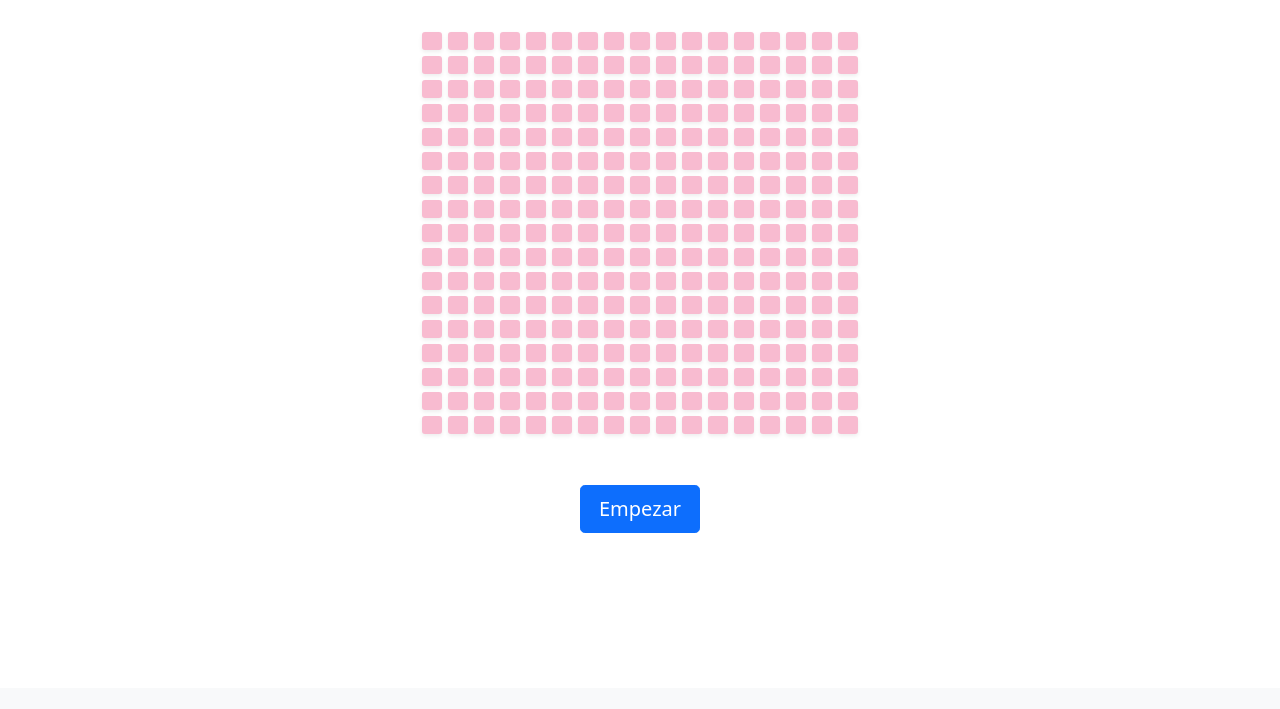
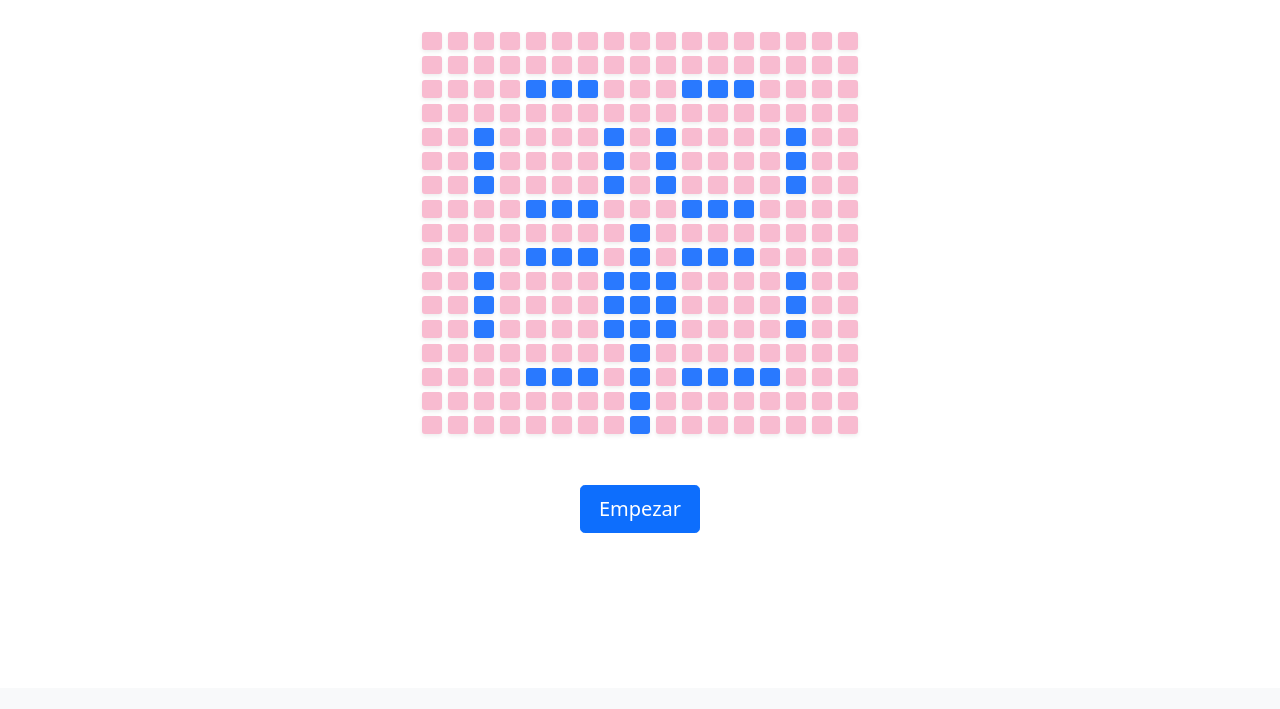
Before and after one commit to Sondar4/band-web, a website built with Parcel: page src/sorpresa.html in a window 1280 px wide. Shown: the part 187-896 px from the top of the page. Built offline with nearby package versions, Linux system fonts and the light colour scheme.

Commit message:
Main points finished

```diff
--- a/src/assets/styles/layouts/_sorpresa.scss
+++ b/src/assets/styles/layouts/_sorpresa.scss
@@ -1,3 +1,11 @@
+.ooops {
+  display: block;
+
+  @media (min-width: 431px) {
+    display: none;
+  }
+}
+
 .body-container{
   height: 690px;
 
@@ -11,19 +19,20 @@
 }
 
 .cell {
-  margin: 3px;
-  padding: 0;
-
   width: 20px;
   height: 18px;
+
+  padding: 0;
+  margin: 3px;
+
 
   background-color: #f8bbd0;
   border-radius: 3px;
 }
 
 .cell:hover {
+  cursor: pointer;
   background-color: #ffeeff;
-  cursor: pointer;
 }
 
 .cell.alive {
@@ -37,3 +46,13 @@
 #gameButton {
   width: 120px;
 }
+
+// Ocultar el juego para dispositivos demasiado pequeños
+@media (max-width: 430px) {
+  .row {
+    display: none;
+  }
+  .body-container{
+    height: 50vh;
+  }
+}
--- a/src/sorpresa.html
+++ b/src/sorpresa.html
@@ -36,7 +36,11 @@
       </div>
     </nav>
 
-    <h1 class="text-center mb-5">El juego de la música</h1>
+    <h1 class="text-center mb-5">El juego de la <del>música</del> vida</h1>
+
+    <h3 class="text-center mb-5 ooops">
+      Ooops! Tu dispositivo es demasiado pequeño para visualizar esta aplicación.
+    </h3>
 
     <div class="d-flex align-items-center flex-column body-container">
 
@@ -87,15 +91,15 @@
           <div class="cell shadow-sm" id="cell-036"></div>
           <div class="cell shadow-sm" id="cell-037"></div>
           <div class="cell shadow-sm" id="cell-038"></div>
-          <div class="cell shadow-sm" id="cell-039"></div>
-          <div class="cell shadow-sm" id="cell-040"></div>
-          <div class="cell shadow-sm" id="cell-041"></div>
+          <div class="cell shadow-sm alive" id="cell-039"></div>
+          <div class="cell shadow-sm alive" id="cell-040"></div>
+          <div class="cell shadow-sm alive" id="cell-041"></div>
           <div class="cell shadow-sm" id="cell-042"></div>
           <div class="cell shadow-sm" id="cell-043"></div>
           <div class="cell shadow-sm" id="cell-044"></div>
-          <div class="cell shadow-sm" id="cell-045"></div>
-          <div class="cell shadow-sm" id="cell-046"></div>
-          <div class="cell shadow-sm" id="cell-047"></div>
+          <div class="cell shadow-sm alive" id="cell-045"></div>
+          <div class="cell shadow-sm alive" id="cell-046"></div>
+          <div class="cell shadow-sm alive" id="cell-047"></div>
           <div class="cell shadow-sm" id="cell-048"></div>
           <div class="cell shadow-sm" id="cell-049"></div>
           <div class="cell shadow-sm" id="cell-050"></div>
@@ -125,19 +129,19 @@
         <div class="row">
           <div class="cell shadow-sm" id="cell-069"></div>
           <div class="cell shadow-sm" id="cell-070"></div>
-          <div class="cell shadow-sm" id="cell-071"></div>
+          <div class="cell shadow-sm alive" id="cell-071"></div>
           <div class="cell shadow-sm" id="cell-072"></div>
           <div class="cell shadow-sm" id="cell-073"></div>
           <div class="cell shadow-sm" id="cell-074"></div>
           <div class="cell shadow-sm" id="cell-075"></div>
-          <div class="cell shadow-sm" id="cell-076"></div>
+          <div class="cell shadow-sm alive" id="cell-076"></div>
           <div class="cell shadow-sm" id="cell-077"></div>
-          <div class="cell shadow-sm" id="cell-078"></div>
+          <div class="cell shadow-sm alive" id="cell-078"></div>
           <div class="cell shadow-sm" id="cell-079"></div>
           <div class="cell shadow-sm" id="cell-080"></div>
           <div class="cell shadow-sm" id="cell-081"></div>
           <div class="cell shadow-sm" id="cell-082"></div>
-          <div class="cell shadow-sm" id="cell-083"></div>
+          <div class="cell shadow-sm alive" id="cell-083"></div>
           <div class="cell shadow-sm" id="cell-084"></div>
           <div class="cell shadow-sm" id="cell-085"></div>
         </div>
@@ -145,19 +149,19 @@
         <div class="row">
           <div class="cell shadow-sm" id="cell-086"></div>
           <div class="cell shadow-sm" id="cell-087"></div>
-          <div class="cell shadow-sm" id="cell-088"></div>
+          <div class="cell shadow-sm alive" id="cell-088"></div>
           <div class="cell shadow-sm" id="cell-089"></div>
           <div class="cell shadow-sm" id="cell-090"></div>
           <div class="cell shadow-sm" id="cell-091"></div>
           <div class="cell shadow-sm" id="cell-092"></div>
-          <div class="cell shadow-sm" id="cell-093"></div>
+          <div class="cell shadow-sm alive" id="cell-093"></div>
           <div class="cell shadow-sm" id="cell-094"></div>
-          <div class="cell shadow-sm" id="cell-095"></div>
+          <div class="cell shadow-sm alive" id="cell-095"></div>
           <div class="cell shadow-sm" id="cell-096"></div>
           <div class="cell shadow-sm" id="cell-097"></div>
           <div class="cell shadow-sm" id="cell-098"></div>
           <div class="cell shadow-sm" id="cell-099"></div>
-          <div class="cell shadow-sm" id="cell-100"></div>
+          <div class="cell shadow-sm alive" id="cell-100"></div>
           <div class="cell shadow-sm" id="cell-101"></div>
           <div class="cell shadow-sm" id="cell-102"></div>
         </div>
@@ -165,19 +169,19 @@
         <div class="row">
           <div class="cell shadow-sm" id="cell-103"></div>
           <div class="cell shadow-sm" id="cell-104"></div>
-          <div class="cell shadow-sm" id="cell-105"></div>
+          <div class="cell shadow-sm alive" id="cell-105"></div>
           <div class="cell shadow-sm" id="cell-106"></div>
           <div class="cell shadow-sm" id="cell-107"></div>
           <div class="cell shadow-sm" id="cell-108"></div>
           <div class="cell shadow-sm" id="cell-109"></div>
-          <div class="cell shadow-sm" id="cell-110"></div>
+          <div class="cell shadow-sm alive" id="cell-110"></div>
           <div class="cell shadow-sm" id="cell-111"></div>
-          <div class="cell shadow-sm" id="cell-112"></div>
+          <div class="cell shadow-sm alive" id="cell-112"></div>
           <div class="cell shadow-sm" id="cell-113"></div>
           <div class="cell shadow-sm" id="cell-114"></div>
           <div class="cell shadow-sm" id="cell-115"></div>
           <div class="cell shadow-sm" id="cell-116"></div>
-          <div class="cell shadow-sm" id="cell-117"></div>
+          <div class="cell shadow-sm alive" id="cell-117"></div>
           <div class="cell shadow-sm" id="cell-118"></div>
           <div class="cell shadow-sm" id="cell-119"></div>
         </div>
@@ -187,15 +191,15 @@
           <div class="cell shadow-sm" id="cell-121"></div>
           <div class="cell shadow-sm" id="cell-122"></div>
           <div class="cell shadow-sm" id="cell-123"></div>
-          <div class="cell shadow-sm" id="cell-124"></div>
-          <div class="cell shadow-sm" id="cell-125"></div>
-          <div class="cell shadow-sm" id="cell-126"></div>
+          <div class="cell shadow-sm alive" id="cell-124"></div>
+          <div class="cell shadow-sm alive" id="cell-125"></div>
+          <div class="cell shadow-sm alive" id="cell-126"></div>
           <div class="cell shadow-sm" id="cell-127"></div>
           <div class="cell shadow-sm" id="cell-128"></div>
           <div class="cell shadow-sm" id="cell-129"></div>
-          <div class="cell shadow-sm" id="cell-130"></div>
-          <div class="cell shadow-sm" id="cell-131"></div>
-          <div class="cell shadow-sm" id="cell-132"></div>
+          <div class="cell shadow-sm alive" id="cell-130"></div>
+          <div class="cell shadow-sm alive" id="cell-131"></div>
+          <div class="cell shadow-sm alive" id="cell-132"></div>
           <div class="cell shadow-sm" id="cell-133"></div>
           <div class="cell shadow-sm" id="cell-134"></div>
           <div class="cell shadow-sm" id="cell-135"></div>
@@ -211,7 +215,7 @@
           <div class="cell shadow-sm" id="cell-142"></div>
           <div class="cell shadow-sm" id="cell-143"></div>
           <div class="cell shadow-sm" id="cell-144"></div>
-          <div class="cell shadow-sm" id="cell-145"></div>
+          <div class="cell shadow-sm alive" id="cell-145"></div>
           <div class="cell shadow-sm" id="cell-146"></div>
           <div class="cell shadow-sm" id="cell-147"></div>
           <div class="cell shadow-sm" id="cell-148"></div>
@@ -227,15 +231,15 @@
           <div class="cell shadow-sm" id="cell-155"></div>
           <div class="cell shadow-sm" id="cell-156"></div>
           <div class="cell shadow-sm" id="cell-157"></div>
-          <div class="cell shadow-sm" id="cell-158"></div>
-          <div class="cell shadow-sm" id="cell-159"></div>
-          <div class="cell shadow-sm" id="cell-160"></div>
+          <div class="cell shadow-sm alive" id="cell-158"></div>
+          <div class="cell shadow-sm alive" id="cell-159"></div>
+          <div class="cell shadow-sm alive" id="cell-160"></div>
           <div class="cell shadow-sm" id="cell-161"></div>
-          <div class="cell shadow-sm" id="cell-162"></div>
+          <div class="cell shadow-sm alive" id="cell-162"></div>
           <div class="cell shadow-sm" id="cell-163"></div>
-          <div class="cell shadow-sm" id="cell-164"></div>
-          <div class="cell shadow-sm" id="cell-165"></div>
-          <div class="cell shadow-sm" id="cell-166"></div>
+          <div class="cell shadow-sm alive" id="cell-164"></div>
+          <div class="cell shadow-sm alive" id="cell-165"></div>
+          <div class="cell shadow-sm alive" id="cell-166"></div>
           <div class="cell shadow-sm" id="cell-167"></div>
           <div class="cell shadow-sm" id="cell-168"></div>
           <div class="cell shadow-sm" id="cell-169"></div>
@@ -245,19 +249,19 @@
         <div class="row">
           <div class="cell shadow-sm" id="cell-171"></div>
           <div class="cell shadow-sm" id="cell-172"></div>
-          <div class="cell shadow-sm" id="cell-173"></div>
+          <div class="cell shadow-sm alive" id="cell-173"></div>
           <div class="cell shadow-sm" id="cell-174"></div>
           <div class="cell shadow-sm" id="cell-175"></div>
           <div class="cell shadow-sm" id="cell-176"></div>
           <div class="cell shadow-sm" id="cell-177"></div>
-          <div class="cell shadow-sm" id="cell-178"></div>
-          <div class="cell shadow-sm" id="cell-179"></div>
-          <div class="cell shadow-sm" id="cell-180"></div>
+          <div class="cell shadow-sm alive" id="cell-178"></div>
+          <div class="cell shadow-sm alive" id="cell-179"></div>
+          <div class="cell shadow-sm alive" id="cell-180"></div>
           <div class="cell shadow-sm" id="cell-181"></div>
           <div class="cell shadow-sm" id="cell-182"></div>
           <div class="cell shadow-sm" id="cell-183"></div>
           <div class="cell shadow-sm" id="cell-184"></div>
-          <div class="cell shadow-sm" id="cell-185"></div>
+          <div class="cell shadow-sm alive" id="cell-185"></div>
           <div class="cell shadow-sm" id="cell-186"></div>
           <div class="cell shadow-sm" id="cell-187"></div>
         </div>
@@ -265,19 +269,19 @@
         <div class="row">
           <div class="cell shadow-sm" id="cell-188"></div>
           <div class="cell shadow-sm" id="cell-189"></div>
-          <div class="cell shadow-sm" id="cell-190"></div>
+          <div class="cell shadow-sm alive" id="cell-190"></div>
           <div class="cell shadow-sm" id="cell-191"></div>
           <div class="cell shadow-sm" id="cell-192"></div>
           <div class="cell shadow-sm" id="cell-193"></div>
           <div class="cell shadow-sm" id="cell-194"></div>
-          <div class="cell shadow-sm" id="cell-195"></div>
-          <div class="cell shadow-sm" id="cell-196"></div>
-          <div class="cell shadow-sm" id="cell-197"></div>
+          <div class="cell shadow-sm alive" id="cell-195"></div>
+          <div class="cell shadow-sm alive" id="cell-196"></div>
+          <div class="cell shadow-sm alive" id="cell-197"></div>
           <div class="cell shadow-sm" id="cell-198"></div>
           <div class="cell shadow-sm" id="cell-199"></div>
           <div class="cell shadow-sm" id="cell-200"></div>
           <div class="cell shadow-sm" id="cell-201"></div>
-          <div class="cell shadow-sm" id="cell-202"></div>
+          <div class="cell shadow-sm alive" id="cell-202"></div>
           <div class="cell shadow-sm" id="cell-203"></div>
           <div class="cell shadow-sm" id="cell-204"></div>
         </div>
@@ -285,19 +289,19 @@
         <div class="row">
           <div class="cell shadow-sm" id="cell-205"></div>
           <div class="cell shadow-sm" id="cell-206"></div>
-          <div class="cell shadow-sm" id="cell-207"></div>
+          <div class="cell shadow-sm alive" id="cell-207"></div>
           <div class="cell shadow-sm" id="cell-208"></div>
           <div class="cell shadow-sm" id="cell-209"></div>
           <div class="cell shadow-sm" id="cell-210"></div>
           <div class="cell shadow-sm" id="cell-211"></div>
-          <div class="cell shadow-sm" id="cell-212"></div>
-          <div class="cell shadow-sm" id="cell-213"></div>
-          <div class="cell shadow-sm" id="cell-214"></div>
+          <div class="cell shadow-sm alive" id="cell-212"></div>
+          <div class="cell shadow-sm alive" id="cell-213"></div>
+          <div class="cell shadow-sm alive" id="cell-214"></div>
           <div class="cell shadow-sm" id="cell-215"></div>
           <div class="cell shadow-sm" id="cell-216"></div>
           <div class="cell shadow-sm" id="cell-217"></div>
           <div class="cell shadow-sm" id="cell-218"></div>
-          <div class="cell shadow-sm" id="cell-219"></div>
+          <div class="cell shadow-sm alive" id="cell-219"></div>
           <div class="cell shadow-sm" id="cell-220"></div>
           <div class="cell shadow-sm" id="cell-221"></div>
         </div>
@@ -311,7 +315,7 @@
           <div class="cell shadow-sm" id="cell-227"></div>
           <div class="cell shadow-sm" id="cell-228"></div>
           <div class="cell shadow-sm" id="cell-229"></div>
-          <div class="cell shadow-sm" id="cell-230"></div>
+          <div class="cell shadow-sm alive" id="cell-230"></div>
           <div class="cell shadow-sm" id="cell-231"></div>
           <div class="cell shadow-sm" id="cell-232"></div>
           <div class="cell shadow-sm" id="cell-233"></div>
@@ -327,16 +331,16 @@
           <div class="cell shadow-sm" id="cell-240"></div>
           <div class="cell shadow-sm" id="cell-241"></div>
           <div class="cell shadow-sm" id="cell-242"></div>
-          <div class="cell shadow-sm" id="cell-243"></div>
-          <div class="cell shadow-sm" id="cell-244"></div>
-          <div class="cell shadow-sm" id="cell-245"></div>
+          <div class="cell shadow-sm alive" id="cell-243"></div>
+          <div class="cell shadow-sm alive" id="cell-244"></div>
+          <div class="cell shadow-sm alive" id="cell-245"></div>
           <div class="cell shadow-sm" id="cell-246"></div>
-          <div class="cell shadow-sm" id="cell-247"></div>
+          <div class="cell shadow-sm alive" id="cell-247"></div>
           <div class="cell shadow-sm" id="cell-248"></div>
-          <div class="cell shadow-sm" id="cell-249"></div>
-          <div class="cell shadow-sm" id="cell-250"></div>
-          <div class="cell shadow-sm" id="cell-251"></div>
-          <div class="cell shadow-sm" id="cell-252"></div>
+          <div class="cell shadow-sm alive" id="cell-249"></div>
+          <div class="cell shadow-sm alive" id="cell-250"></div>
+          <div class="cell shadow-sm alive" id="cell-251"></div>
+          <div class="cell shadow-sm alive" id="cell-252"></div>
           <div class="cell shadow-sm" id="cell-253"></div>
           <div class="cell shadow-sm" id="cell-254"></div>
           <div class="cell shadow-sm" id="cell-255"></div>
@@ -351,7 +355,7 @@
           <div class="cell shadow-sm" id="cell-261"></div>
           <div class="cell shadow-sm" id="cell-262"></div>
           <div class="cell shadow-sm" id="cell-263"></div>
-          <div class="cell shadow-sm" id="cell-264"></div>
+          <div class="cell shadow-sm alive" id="cell-264"></div>
           <div class="cell shadow-sm" id="cell-265"></div>
           <div class="cell shadow-sm" id="cell-266"></div>
           <div class="cell shadow-sm" id="cell-267"></div>
@@ -371,7 +375,7 @@
           <div class="cell shadow-sm" id="cell-278"></div>
           <div class="cell shadow-sm" id="cell-279"></div>
           <div class="cell shadow-sm" id="cell-280"></div>
-          <div class="cell shadow-sm" id="cell-281"></div>
+          <div class="cell shadow-sm alive" id="cell-281"></div>
           <div class="cell shadow-sm" id="cell-282"></div>
           <div class="cell shadow-sm" id="cell-283"></div>
           <div class="cell shadow-sm" id="cell-284"></div>
```
Also changed, not shown: src/assets/scripts/sorpresa.js (+5 -3 lines), src/miembros.html (+1 -1 lines).
